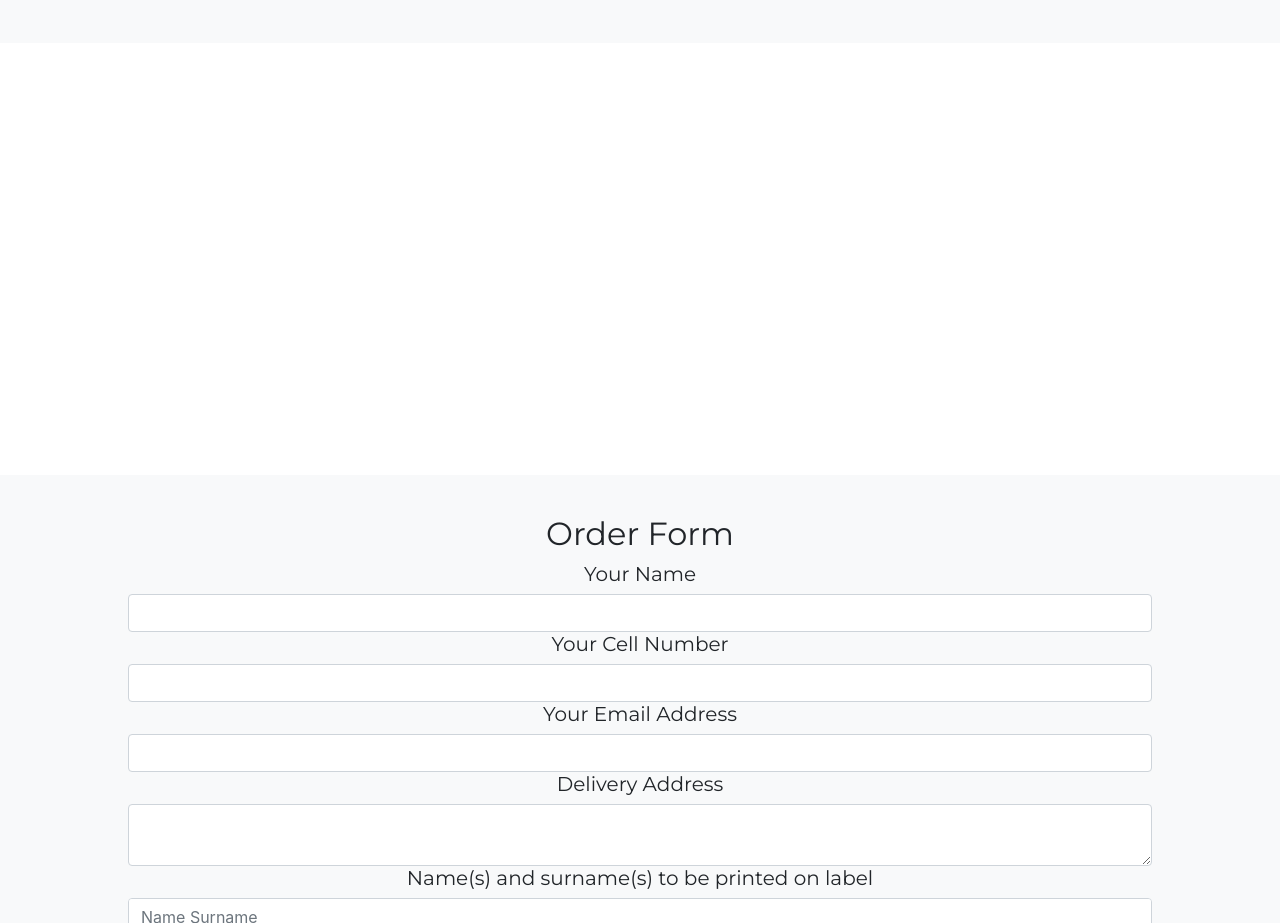
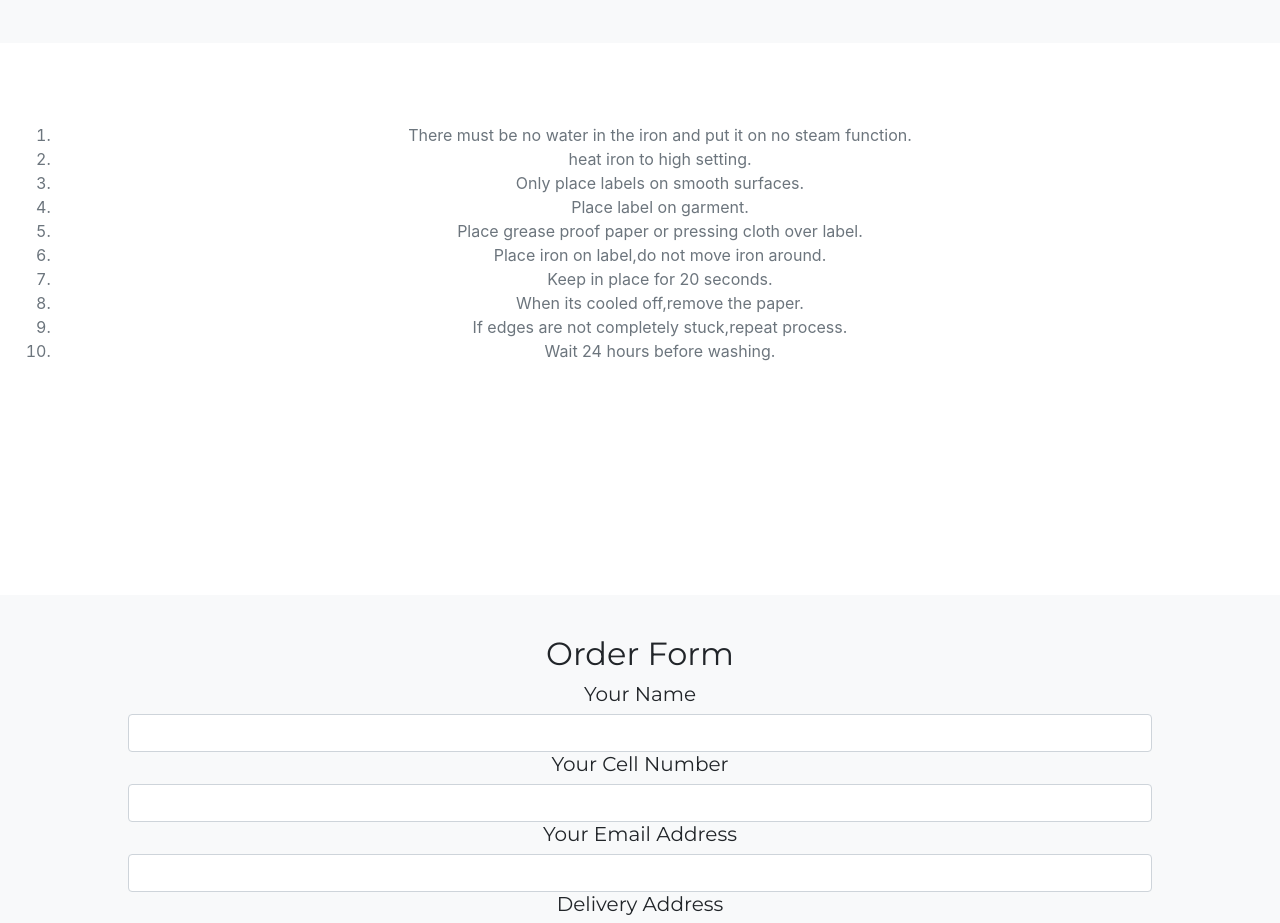
Before and after one commit to JG1R50RQDF/webtrial, a website with bundled scripts: page index.html in a window 1280 px wide. Shown: the part 4960-5883 px from the top of the page. Built offline with nearby package versions, Linux system fonts and the light colour scheme; a web font is replaced by a local one.

Commit message:
Update index.html

```diff
--- a/index.html
+++ b/index.html
@@ -568,12 +568,21 @@
 <br>
 <br>
 <br>
-<br>
-<br>
-<br>
-<br>
-<br>
-<br>
+	    	            <div class="col-lg-12 text-center">
+          <h4 class="section-heading text-uppercase"Iron On Instructions></h4>
+          <ol class="section-subheading text-muted">
+		<li>There must be no water in the iron and put it on no steam function.</li>
+		  <li>heat iron to high setting.</li>
+		  <li>Only place labels on smooth surfaces.</li>
+		  <li>Place label on garment.</li>
+		  <li>Place grease proof paper or pressing cloth over label.</li>
+		  <li>Place iron on  label,do not move iron around.</li>
+		  <li>Keep in place for 20 seconds.</li>
+		  <li>When its cooled off,remove the paper.</li>
+		  <li>If edges are not completely stuck,repeat process.</li>
+		  <li>Wait 24 hours before washing.</li>
+	</ol>
+        </div>
 <br>
 <br>
 <br>
```
